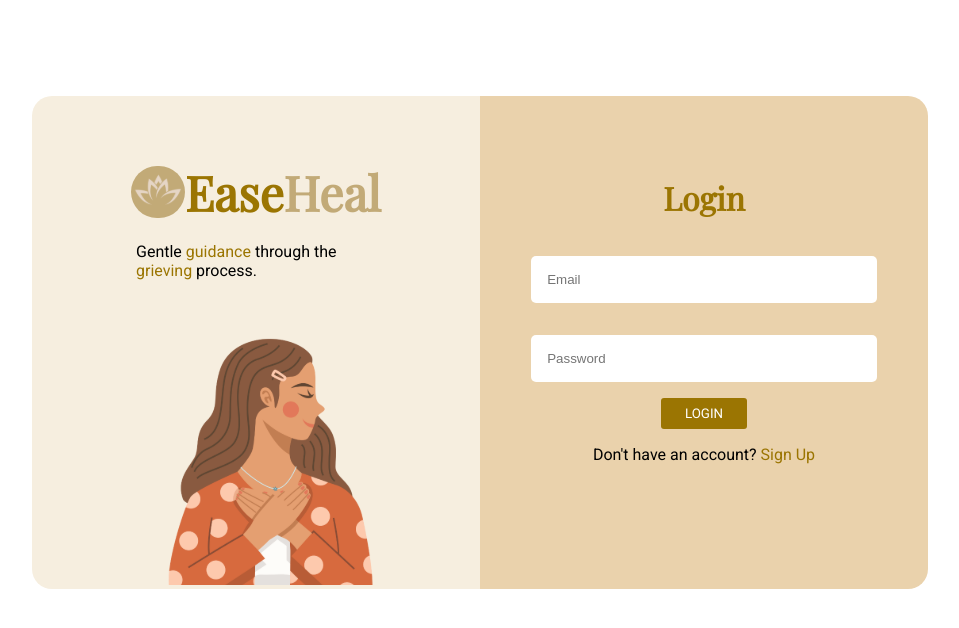
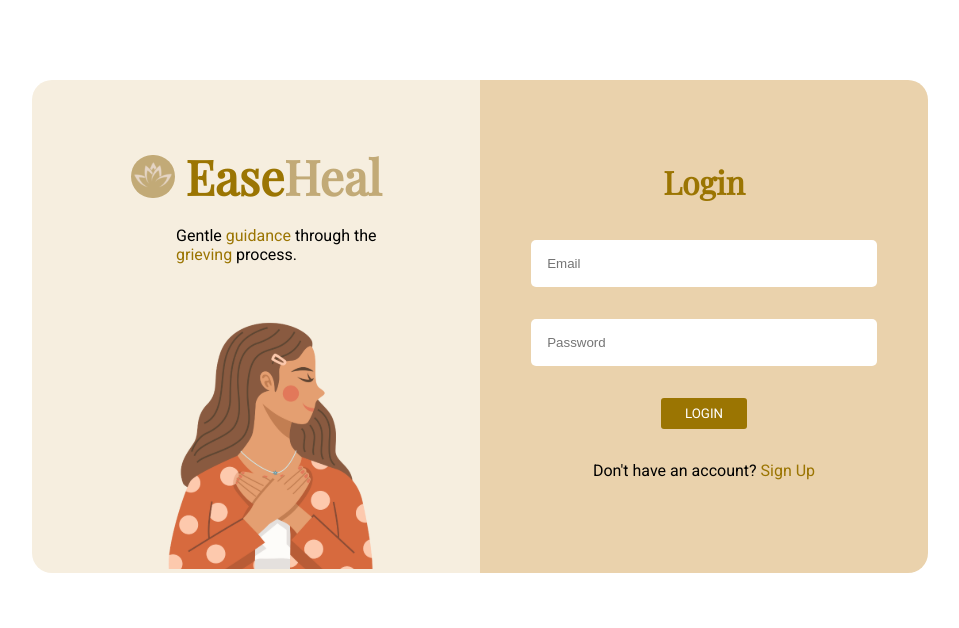
Before and after one commit to ooioiooGT/hack, a React (Create React App) app: page / in a window 1280 px wide. Shown: the top 628 px of the page, without its empty margins (160-1119 px from the left). Built offline with nearby package versions, Linux system fonts and the light colour scheme.

Commit message:
made some styling changes

```diff
--- a/src/components/background.module.css
+++ b/src/components/background.module.css
@@ -41,13 +41,14 @@ body {
 }
 
 #healLogo {
-  width: 12%;
+  width: 10%;
+  padding-right: 10px;
 }
 
 #paraSection {
   margin-top: -30px;
   text-align: left;
-  padding-left: 6.5rem;
+  padding-left: 9rem;
 }
 
 #gentle {
--- a/src/components/login.module.css
+++ b/src/components/login.module.css
@@ -1,7 +1,7 @@
 .container {
   display: flex;
   max-width: 70%;
-  margin: 6rem auto;
+  margin: 5rem auto;
 }
 
 /*The right section*/
@@ -35,6 +35,7 @@
   padding: 0.5rem 1.5rem;
   border-radius: 3px;
   font-family: "Roboto", sans-serif;
+  margin: 1rem;
 }
 
 #signUpLink {
```
